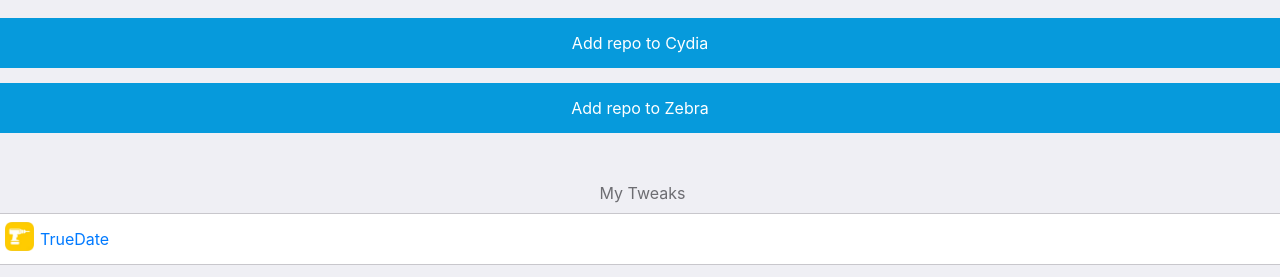
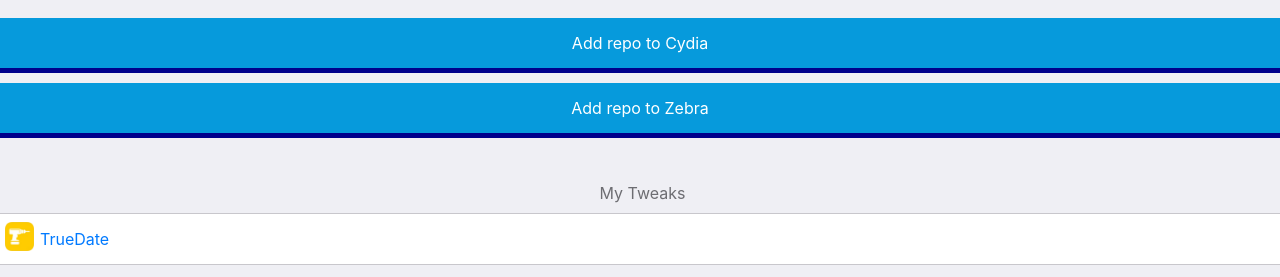
Before and after one commit to wrp1002/wrp1002.github.io, a plain HTML site: page index.html in a window 1280 px wide. Shown: the part 31-308 px from the top of the page. Drawn offline with Linux system fonts and the light colour scheme.

Commit message:
update index

```diff
--- a/depictions/resources/css/style.css
+++ b/depictions/resources/css/style.css
@@ -58,6 +58,18 @@ li img {
 	border: none;
 	padding: 15px 32px;
 	margin-bottom:15px;
+	box-shadow: 0 5px 0 darkblue;
+	position: relative;
+	text-decoration: none;
+}
+
+.repoButton:hover {
+	background-color: #06aedc;
+}
+
+.repoButton:active {
+	box-shadow: none;
+	top: 5px;
 }
 
 .heading {
--- a/index.html
+++ b/index.html
@@ -9,16 +9,18 @@
 	</head>
 
 
-	<body class="depiction">
+	<body>
 		<div class="title">wrp1002's Repo</div>
 
 		<main id="content" role="main">
-			<a href="cydia://url/https://cydia.saurik.com/api/share#?source=https://wrp1002.github.io/" class="repoButton">Add repo to Cydia</a>
-			<a href="zbra://sources/add/https://wrp1002.github.io" class="repoButton">Add repo to Zebra</a>
+			<div>
+				<a href="cydia://url/https://cydia.saurik.com/api/share#?source=https://wrp1002.github.io/" class="repoButton">Add repo to Cydia</a>
+				<a href="zbra://sources/add/https://wrp1002.github.io" class="repoButton">Add repo to Zebra</a>
+			</div>
 
 			<br>
 
-						<div class="headingCenter">My Tweaks</div>
+			<div class="headingCenter">My Tweaks</div>
 
 			<ul style="">
 				<li>
```
Also changed, not shown: 3 other files.
